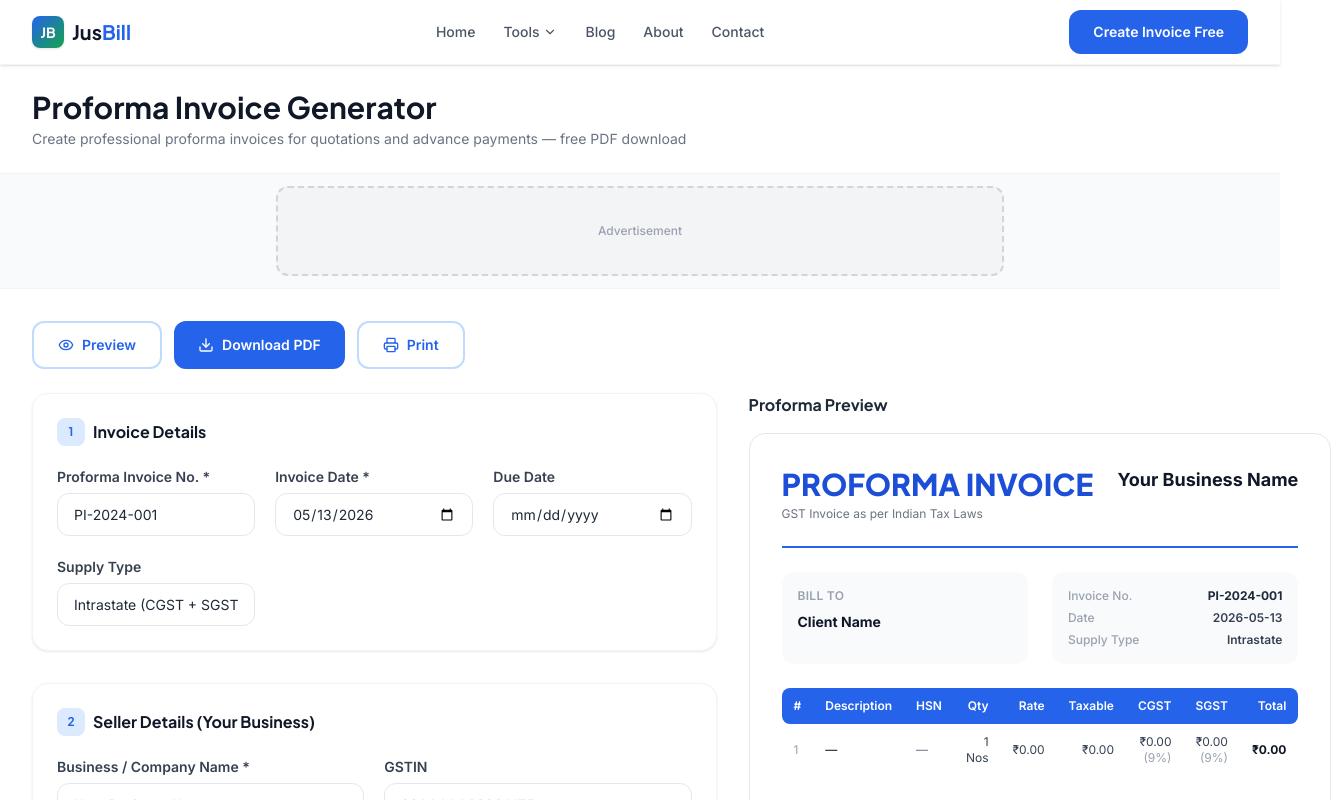
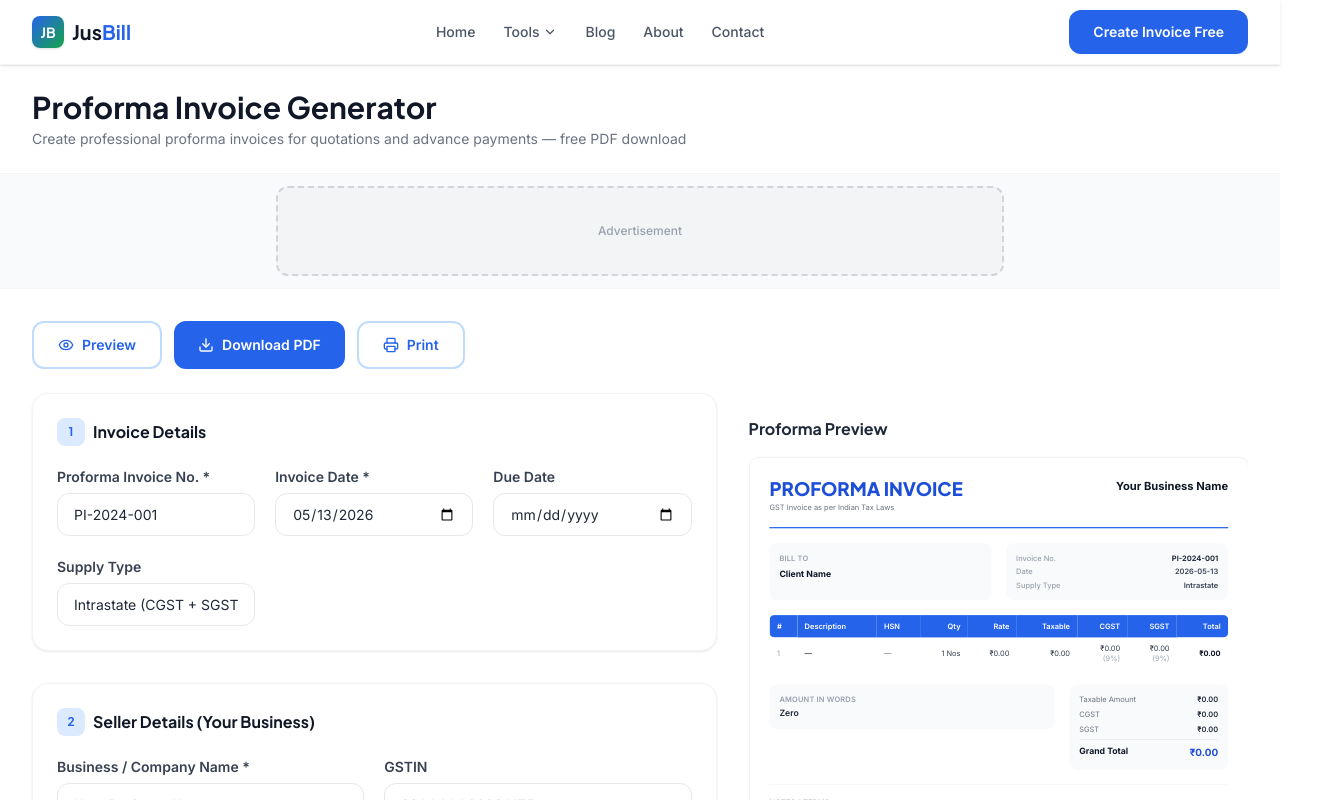
Before and after one commit to rohanre1813/billingwebsite, a Next.js app: page /proforma-invoice-generator in a window 1280 px wide. Shown: the top 800 px of the page, 1331 px wide, since content can reach past the window. Built offline with nearby package versions, Linux system fonts and the light colour scheme.

Commit message:
fix: constrain invoice preview width and scale to prevent footer overlap

```diff
--- a/src/app/gst-invoice-generator/GSTInvoiceClient.tsx
+++ b/src/app/gst-invoice-generator/GSTInvoiceClient.tsx
@@ -117,7 +117,7 @@ export default function GSTInvoiceClient() {
         </div>
 
         {/* Main Content */}
-        <div className="container-xl py-8">
+        <div className="container-xl py-8 overflow-hidden">
           <div className="flex flex-col xl:flex-row gap-8">
             {/* Left: Form */}
             <div className={`flex-1 ${showPreview ? "hidden xl:block" : ""}`}>
@@ -141,8 +141,8 @@ export default function GSTInvoiceClient() {
             </div>
 
             {/* Right: Preview */}
-            <div className={`flex-1 ${!showPreview ? "hidden xl:block" : ""}`}>
-              <div className="sticky top-24">
+            <div className={`xl:max-w-[520px] w-full min-w-0 ${!showPreview ? "hidden xl:block" : ""}`}>
+              <div className="sticky top-24 overflow-hidden">
                 <div className="flex items-center justify-between mb-4 no-print">
                   <h2 className="font-heading font-bold text-gray-800">Live Preview</h2>
                   <button
@@ -153,7 +153,7 @@ export default function GSTInvoiceClient() {
                     <PenLine size={14} /> Edit
                   </button>
                 </div>
-                <div ref={previewRef}>
+                <div ref={previewRef} style={{ transform: "scale(0.62)", transformOrigin: "top left", width: "161.3%" }}>
                   <InvoicePreview isProforma={false} />
                 </div>
               </div>
--- a/src/app/proforma-invoice-generator/ProformaWrapper.tsx
+++ b/src/app/proforma-invoice-generator/ProformaWrapper.tsx
@@ -64,7 +64,7 @@ export default function ProformaWrapper() {
             <AdPlaceholder size="leaderboard" />
           </div>
         </div>
-        <div className="container-xl py-8">
+        <div className="container-xl py-8 overflow-hidden">
           <div className="flex gap-3 mb-6 no-print">
             <button type="button" onClick={() => setShowPreview(!showPreview)} className="btn-secondary text-sm">
               <Eye size={16} /> {showPreview ? "Edit Form" : "Preview"}
@@ -80,10 +80,12 @@ export default function ProformaWrapper() {
             <div className={`flex-1 ${showPreview ? "hidden xl:block" : ""}`}>
               <InvoiceForm isProforma={true} />
             </div>
-            <div className={`flex-1 ${!showPreview ? "hidden xl:block" : ""}`}>
-              <div className="sticky top-24">
+            <div className={`xl:max-w-[520px] w-full min-w-0 ${!showPreview ? "hidden xl:block" : ""}`}>
+              <div className="sticky top-24 overflow-hidden">
                 <h2 className="font-heading font-bold text-gray-800 mb-4 no-print">Proforma Preview</h2>
-                <InvoicePreview isProforma={true} />
+                <div style={{ transform: "scale(0.62)", transformOrigin: "top left", width: "161.3%" }}>
+                  <InvoicePreview isProforma={true} />
+                </div>
               </div>
             </div>
           </div>
```
